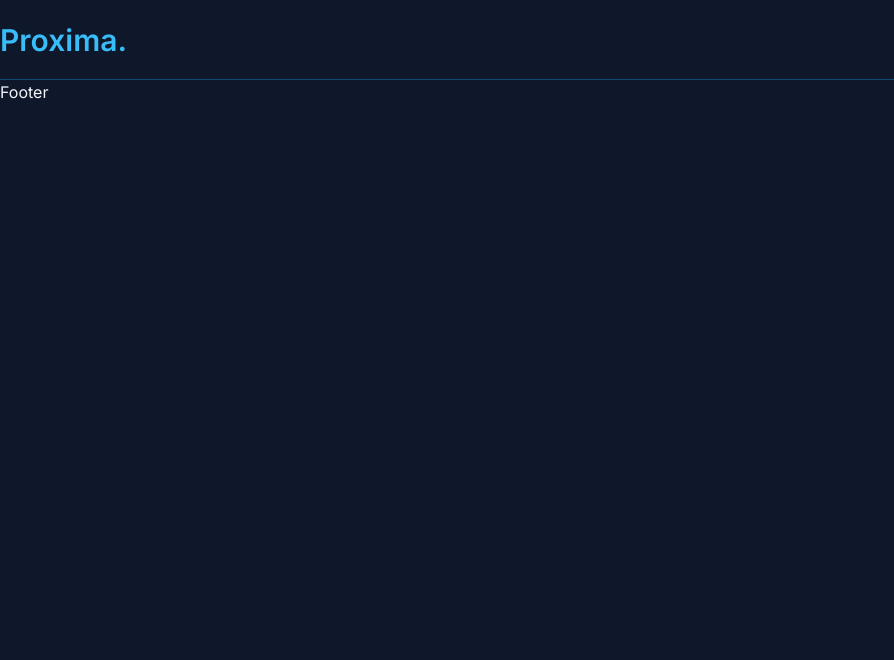
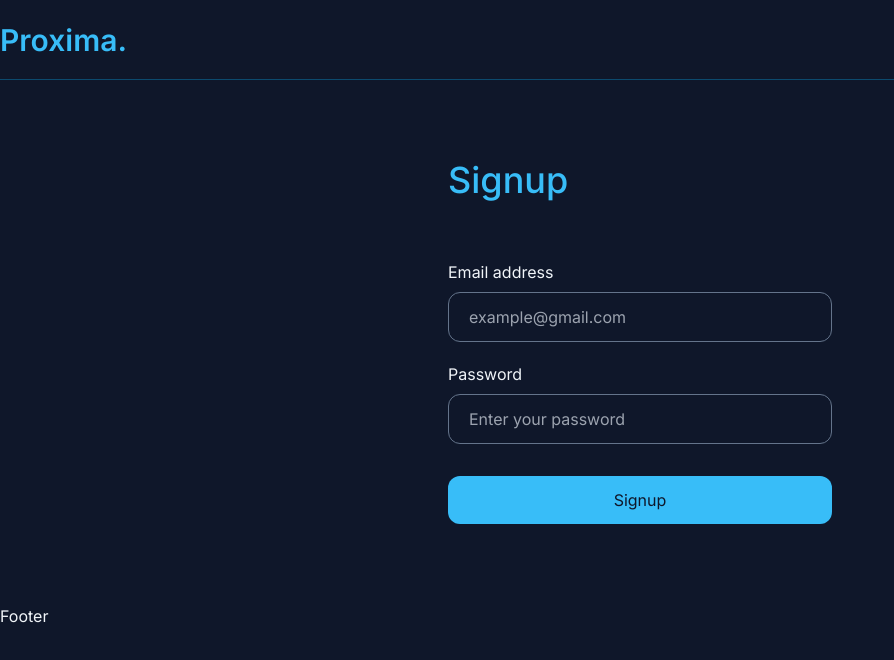
Before and after one commit to dipsingha360/proxima-client, a React (Create React App) app: page /signup in a window 1280 px wide. Before the commit this address had no page. Shown: the top 660 px of the page, without its empty margins (0-894 px from the left). Built offline with nearby package versions, Linux system fonts and the light colour scheme.

Commit message:
login and signup page added

```diff
--- a/src/App.js
+++ b/src/App.js
@@ -2,6 +2,8 @@ import { Route, Routes } from "react-router-dom";
 import Footer from "./components/Footer";
 import Navbar from "./components/Navbar";
 import Home from "./pages/Home";
+import Login from "./pages/Login";
+import Signup from "./pages/Signup";
 
 const App = () => {
   return (
@@ -9,6 +11,8 @@ const App = () => {
       <Navbar />
       <Routes>
         <Route path="/" element={<Home />} />
+        <Route path="/login" element={<Login />} />
+        <Route path="/signup" element={<Signup />} />
       </Routes>
       <Footer />
     </div>
--- /dev/null
+++ b/src/pages/Login.js
@@ -0,0 +1,55 @@
+import { useState } from "react";
+
+const Login = () => {
+  const [email, setEmail] = useState("");
+  const [password, setPassword] = useState("");
+
+  return (
+    <form className="login-form max-w-sm mx-auto flex flex-col gap-5 py-20 ">
+      <h2 className="text-4xl font-medium text-sky-400 mb-10 ">Login</h2>
+
+      <div className="form-control flex flex-col gap-2">
+        <label
+          className="cursor-pointer hover:text-sky-400 duration-300"
+          htmlFor="email"
+        >
+          Email address
+        </label>
+        <input
+          className="bg-transparent border border-slate-500 py-3 px-5 rounded-xl outline-none focus-within:border-sky-400 duration-300"
+          type="email"
+          id="email"
+          placeholder="example@gmail.com"
+          value={email}
+          onChange={(e) => setEmail(e.target.value)}
+        />
+      </div>
+
+      <div className="form-control flex flex-col gap-2">
+        <label
+          className="cursor-pointer hover:text-sky-400 duration-300"
+          htmlFor="password"
+        >
+          Password
+        </label>
+        <input
+          className="bg-transparent border border-slate-500 py-3 px-5 rounded-xl outline-none focus-within:border-sky-400 duration-300"
+          type="password"
+          id="password"
+          placeholder="Enter your password"
+          value={password}
+          onChange={(e) => setPassword(e.target.value)}
+        />
+      </div>
+
+      <button
+        type="submit"
+        className="btn bg-sky-400 text-slate-900 py-3 mt-3  rounded-xl hover:bg-sky-500 duration-300"
+      >
+        Login
+      </button>
+    </form>
+  );
+};
+
+export default Login;
--- /dev/null
+++ b/src/pages/Signup.js
@@ -0,0 +1,55 @@
+import { useState } from "react";
+
+const Signup = () => {
+  const [email, setEmail] = useState("");
+  const [password, setPassword] = useState("");
+
+  return (
+    <form className="signup-form max-w-sm mx-auto flex flex-col gap-5 py-20 ">
+      <h2 className="text-4xl font-medium text-sky-400 mb-10 ">Signup</h2>
+
+      <div className="form-control flex flex-col gap-2">
+        <label
+          className="cursor-pointer hover:text-sky-400 duration-300"
+          htmlFor="email"
+        >
+          Email address
+        </label>
+        <input
+          className="bg-transparent border border-slate-500 py-3 px-5 rounded-xl outline-none focus-within:border-sky-400 duration-300"
+          type="email"
+          id="email"
+          placeholder="example@gmail.com"
+          value={email}
+          onChange={(e) => setEmail(e.target.value)}
+        />
+      </div>
+
+      <div className="form-control flex flex-col gap-2">
+        <label
+          className="cursor-pointer hover:text-sky-400 duration-300"
+          htmlFor="password"
+        >
+          Password
+        </label>
+        <input
+          className="bg-transparent border border-slate-500 py-3 px-5 rounded-xl outline-none focus-within:border-sky-400 duration-300"
+          type="password"
+          id="password"
+          placeholder="Enter your password"
+          value={password}
+          onChange={(e) => setPassword(e.target.value)}
+        />
+      </div>
+
+      <button
+        type="submit"
+        className="btn bg-sky-400 text-slate-900 py-3 mt-3  rounded-xl hover:bg-sky-500 duration-300"
+      >
+        Signup
+      </button>
+    </form>
+  );
+};
+
+export default Signup;
```
